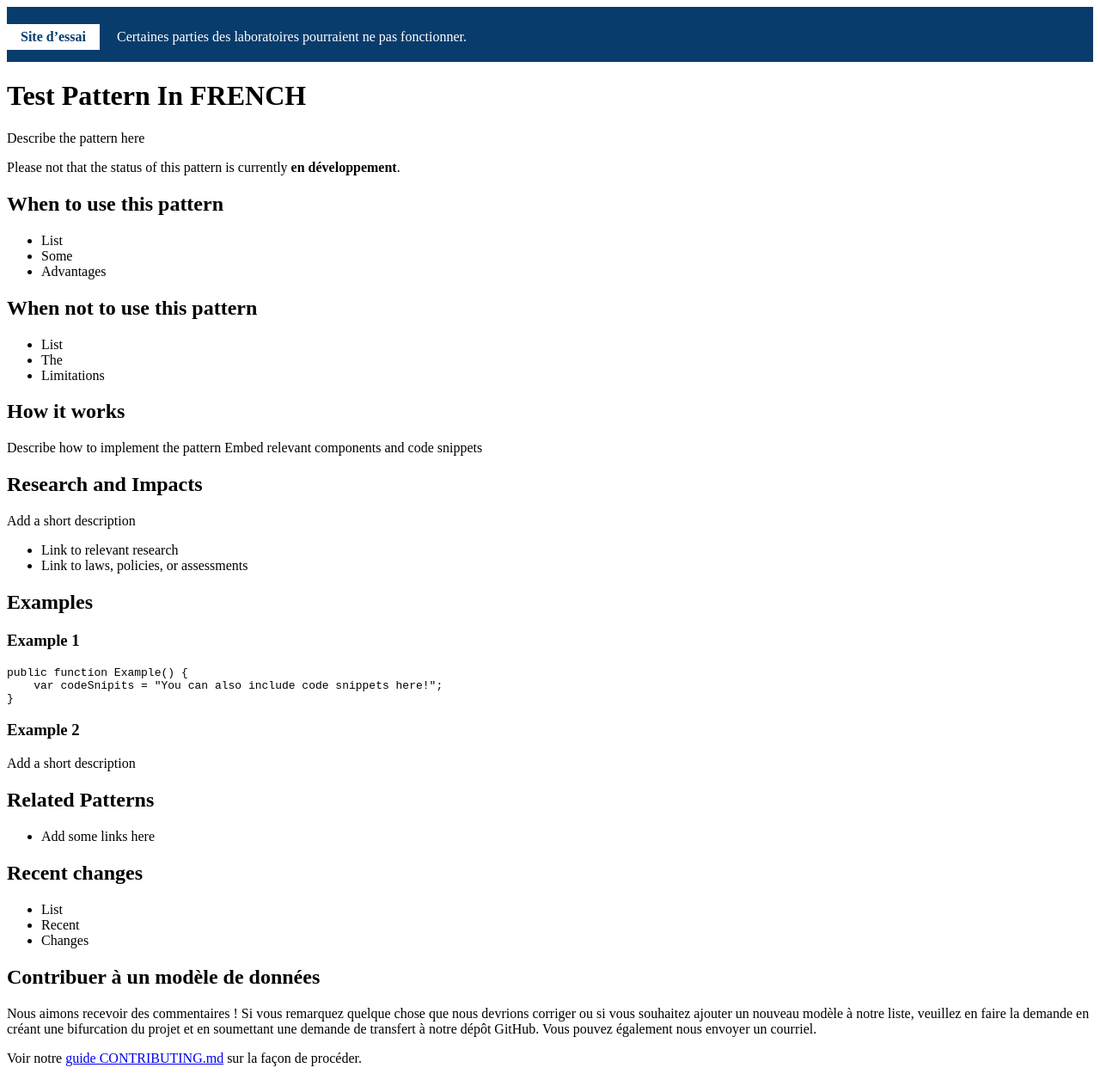
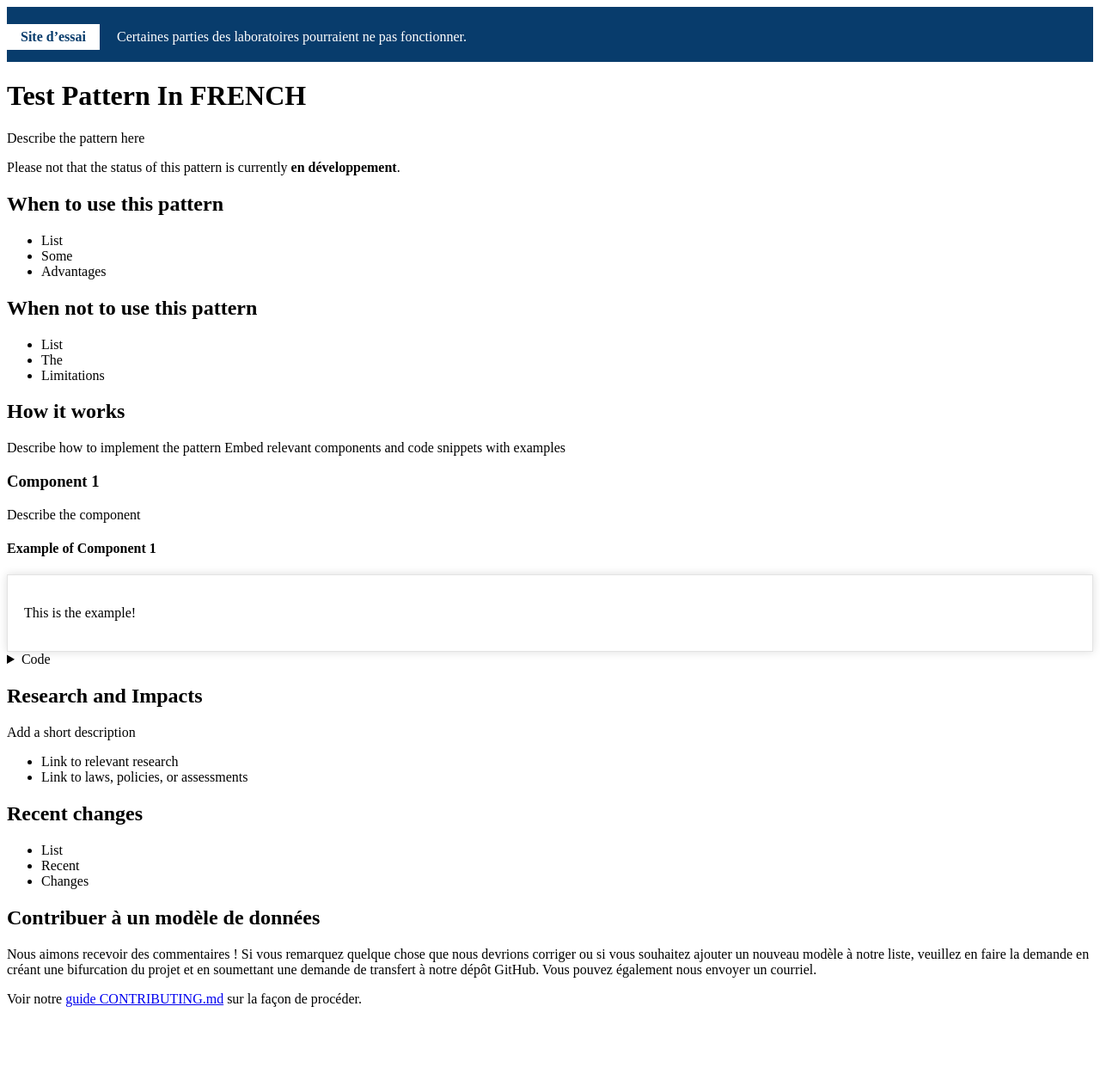
Before and after one commit to DTS-STN/Data-Patterns, a Jekyll site: the page built from _patterns/test-fr.md, in a window 1280 px wide. Shown: the whole page at 86% size. Built offline with Jekyll 4.4.1, drawn with Linux system fonts in a browser that asks for light colours; comment, search, counter and statistics services are not loaded; after the commit the page ends 1187 px from its top, so only the background shows below that.

Commit message:
adding examples to test pages

````diff
--- a/_patterns/test-fr.md
+++ b/_patterns/test-fr.md
@@ -28,7 +28,37 @@ Describe the pattern here
 ## How it works
 
 Describe how to implement the pattern
-Embed relevant components and code snippets
+Embed relevant components and code snippets with examples
+
+### Component 1
+
+Describe the component
+
+<section>
+    <h4>Example of Component 1</h4>
+    <div class="panel panel-default pattern-demo">
+        <div class="panel-body">
+            <p>This is the example!</p>
+        </div>
+    </div>
+    <details>
+        <summary>Code</summary>
+        <pre><code>&lt;section>
+    &lt;h4>Example of Component 1&lt;/h4>
+    &lt;div class="panel panel-default pattern-demo">
+        &lt;div class="panel-body">
+            &lt;p>This is the example!&lt;/p>
+        &lt;/div>
+    &lt;/div>
+    &lt;details>
+        &lt;summary>Code&lt;/summary>
+        &lt;pre>&lt;code>&amp;lt;p>This is the example!
+...
+&amp;lt;/p>&lt;/code>&lt;/pre>
+    &lt;/details>
+&lt;/section></code></pre>
+    </details>
+</section>
 
 ## Research and Impacts
 
@@ -37,24 +67,6 @@ Add a short description
 * Link to relevant research
 * Link to laws, policies, or assessments
 
-## Examples
-
-### Example 1
-
-```js
-public function Example() {
-    var codeSnipits = "You can also include code snippets here!";
-}
-```
-
-### Example 2
-
-Add a short description
-
-## Related Patterns
-
-* Add some links here
-
 ## Recent changes
 
 * List
````
Also changed, not shown: _patterns/test.md (+31 -15 lines).
